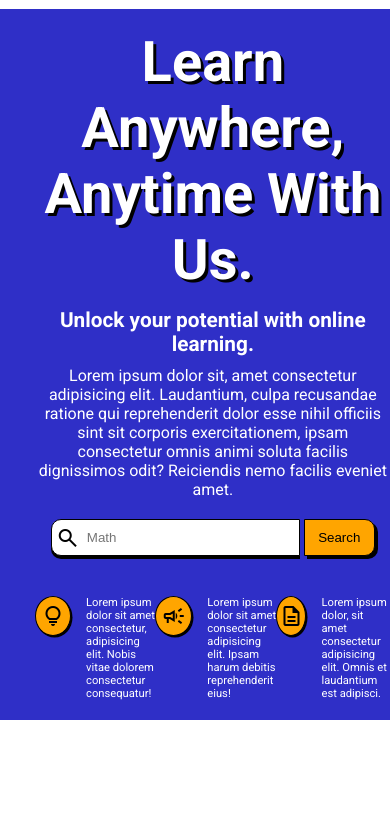
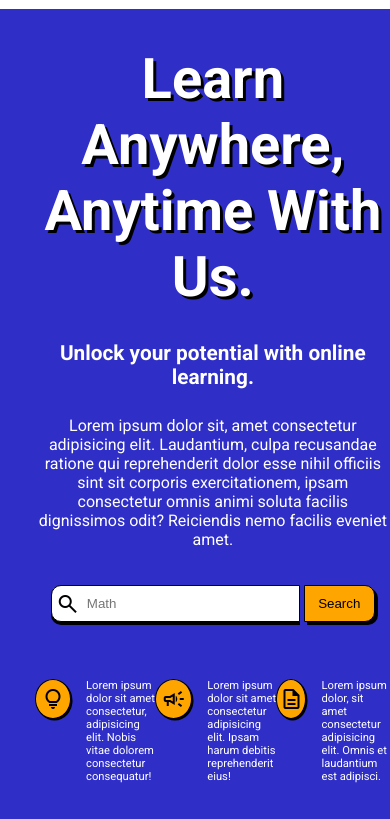
Before and after one commit to ffg22/Online-courses, a plain HTML site: page Back to school/index.html in a window 390 px wide. Shown: the part 59-878 px from the top of the page. Before the commit the page ends 844 px from the top, so only its background shows below. Drawn offline with nearby package versions, Linux system fonts and the light colour scheme; a web font is replaced by a local one.

Commit message:
Update style.css

```diff
--- a/Back to school/style.css
+++ b/Back to school/style.css
@@ -1,4 +1,3 @@
-/* Don't even try to understand any of this shit cause I don't even understand it myself */
 * {
     padding: 0;
     margin: 0;
@@ -313,9 +312,9 @@ footer .bottom {
     }
 
     .main-container {
-    display: grid;
-    grid-template-columns: 1fr;
-    grid-template-rows: auto auto;
+        display: grid;
+        grid-template-columns: 1fr;
+        grid-template-rows: auto auto;
     }
 
     .right {
@@ -324,6 +323,10 @@ footer .bottom {
         padding: 20px 35px;
         text-align: center;
         grid-area: 2 / 2 / 3 / 3;
+        height: 96vh;
+        display: flex;
+        flex-direction: column;
+        justify-content: space-evenly;
     }
 
     .right #submit {
@@ -361,7 +364,4 @@ footer .bottom {
         text-shadow: 3px 3px black;
         margin-bottom: 15px;
     }
-
-
-
 }
```
